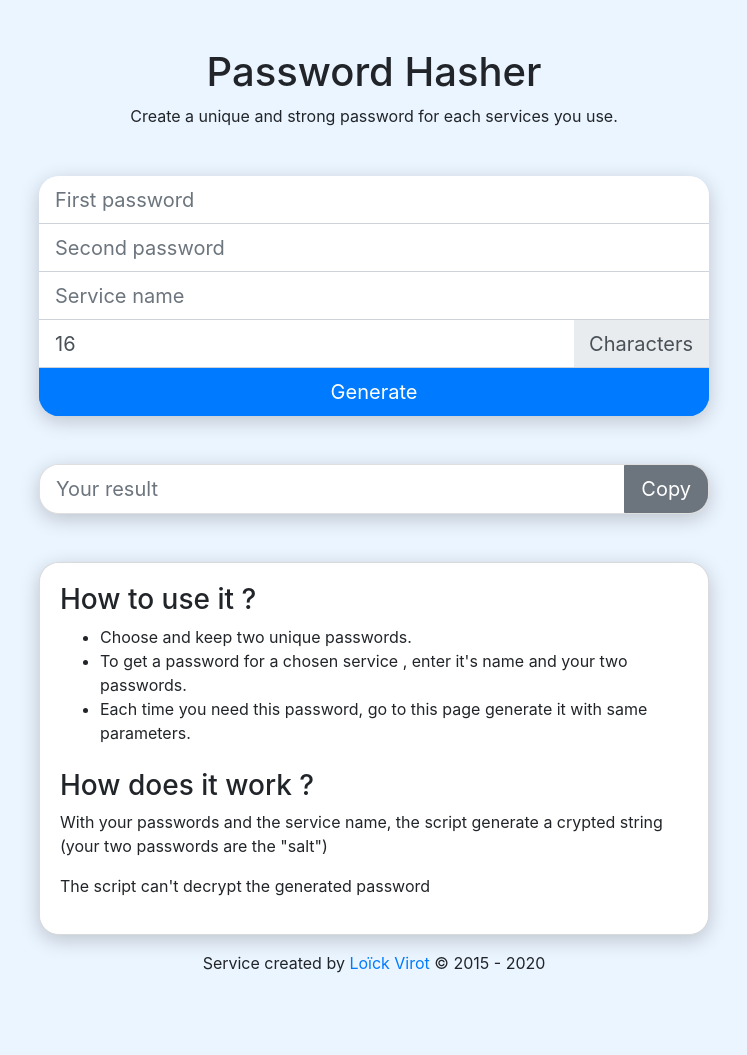
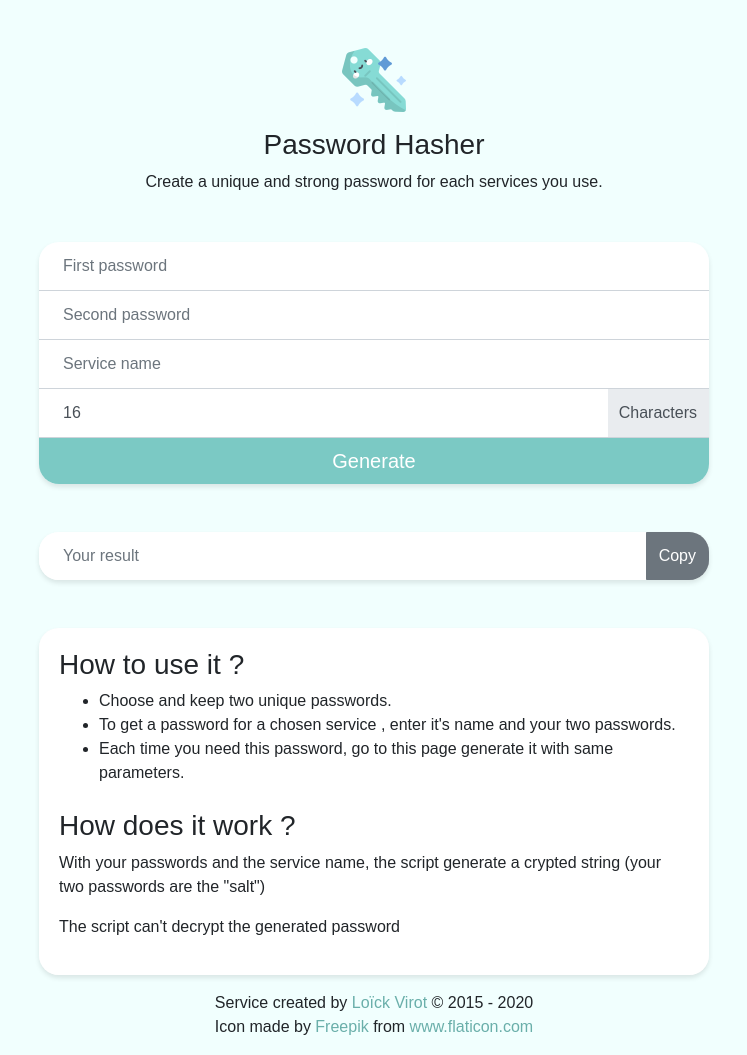
Before and after one commit to loickvirot/Password-hasher, a plain HTML site: page index.html in a window 1280 px wide. Shown: the whole page, without its empty margins (266-1013 px from the left). Before the commit the page ends 991 px from the top, so only its background shows below. Drawn offline with Linux system fonts and the light colour scheme; a web font is replaced by a local one.

Commit message:
Change icon

```diff
--- a/css/master.css
+++ b/css/master.css
@@ -1,6 +1,20 @@
+@font-face{
+  font-family: 'manrope';
+  src: url('fonts/Manrope-VariableFont_wght.ttf');
+}
+
 body
 {
-  background: #ebf5ff;
+  background: rgb(241, 255, 254);
+  font-family: 'manrope', 'arial' !important;
+}
+
+a {
+  color: #6aafaa;
+}
+
+.card {
+  border: none;
 }
 
 .card-body {
@@ -12,12 +26,20 @@ body
   margin: 48px auto;
 }
 
+.main-logo {
+  width: 64px;
+}
+
 .footer {
   text-align: center;
 }
 
 .main {
   max-width: 700px;
+}
+
+.form-control {
+  padding: 1.5rem !important;
 }
 
 .form input,
@@ -34,12 +56,25 @@ body
   /* border: 1px solid #ced4da; */
   border-radius: 20px;
   overflow: hidden;
-  box-shadow: 0 5px 20px rgba(0, 0, 0, 0.2);
+  box-shadow: 0 3px 5px rgba(0, 0, 0, 0.1);
 }
 
 .form .btn {
   flex: 1;
   border-radius: 0;
+}
+
+.btn-primary,
+.btn-primary:hover,
+.btn-primary:focus
+ {
+  background: #7BC9C4;
+  border: none;
+}
+
+.btn-primary:active {
+  background: #6aafaa !important;
+  border: none;
 }
 
 #hashContent {
@@ -61,4 +96,6 @@ body
 .toast-wrapper .toast {
   margin: auto;
   text-align: center;
+  background: #333;
+  color: #FFF;
 }
--- a/index.html
+++ b/index.html
@@ -10,7 +10,7 @@
     <!-- My CSS -->
     <link rel="stylesheet" href="css/master.css" media="screen" title="no title" charset="utf-8">
     <!--favicon-->
-    <link rel="shortcut icon" type="image/x-icon" href="favicon.ico" />
+    <link rel="shortcut icon" type="image/x-icon" href="img/favicon.ico" />
     <!-- Scripts -->
     <!-- jQuery -->
     <script src="js/jquery.min.js"></script>
@@ -27,15 +27,16 @@
   <body>
     <div class="main container">
       <div class="page-header">
-        <h1>Password Hasher</h1>
+        <img src="img/icon.png" alt="Password hasher logo" class="main-logo mb-3">
+        <h3>Password Hasher</h1>
         <p>Create a unique and strong password for each services you use.</p>
       </div>
       <form class="form">
-        <input type="password" class="form-control form-control-lg" placeholder="First password" id="prefix">
-        <input type="password" class="form-control form-control-lg" placeholder="Second password" id="suffix">
-        <input type="text" class="form-control form-control-lg" placeholder="Service name" id="service">
+        <input type="password" class="form-control" placeholder="First password" id="prefix">
+        <input type="password" class="form-control" placeholder="Second password" id="suffix">
+        <input type="text" class="form-control" placeholder="Service name" id="service">
 
-        <div class="input-group input-group-lg">
+        <div class="input-group">
           <input type="number" class="form-control" min="0" max="32" step="2" id="lenght">
           <div class="input-group-append">
             <span class="input-group-text">Characters</span>
@@ -45,7 +46,7 @@
       </form>
 
       <div class="card mt-5">
-        <div class="input-group input-group-lg">
+        <div class="input-group">
           <input type="text" class="form-control" id="hashContent" placeholder="Your result" readonly>
           <div class="input-group-append">
             <button class="btn btn-secondary" type="button" id="copyBtn">Copy</button>
@@ -71,7 +72,11 @@
         </div>
       </div>
       <div class="footer">
-        <p>Service created by <a href="http://loickvirot.fr"/>Loïck Virot</a> &copy; 2015<span id="currentYear"></span></p>
+        <p>
+          Service created by <a href="http://loickvirot.fr"/>Loïck Virot</a> &copy; 2015<span id="currentYear"></span>
+          <br>
+          Icon made by <a href="https://www.flaticon.com/authors/freepik" title="Freepik">Freepik</a> from <a href="https://www.flaticon.com/" title="Flaticon"> www.flaticon.com</a>
+        </p>
       </div>
     </div>
 
```
Also changed, not shown: favicon.ico (deleted), fonts/Manrope-VariableFont_wght.ttf (added), img/favicon.ico (added), img/icon.png (added).
